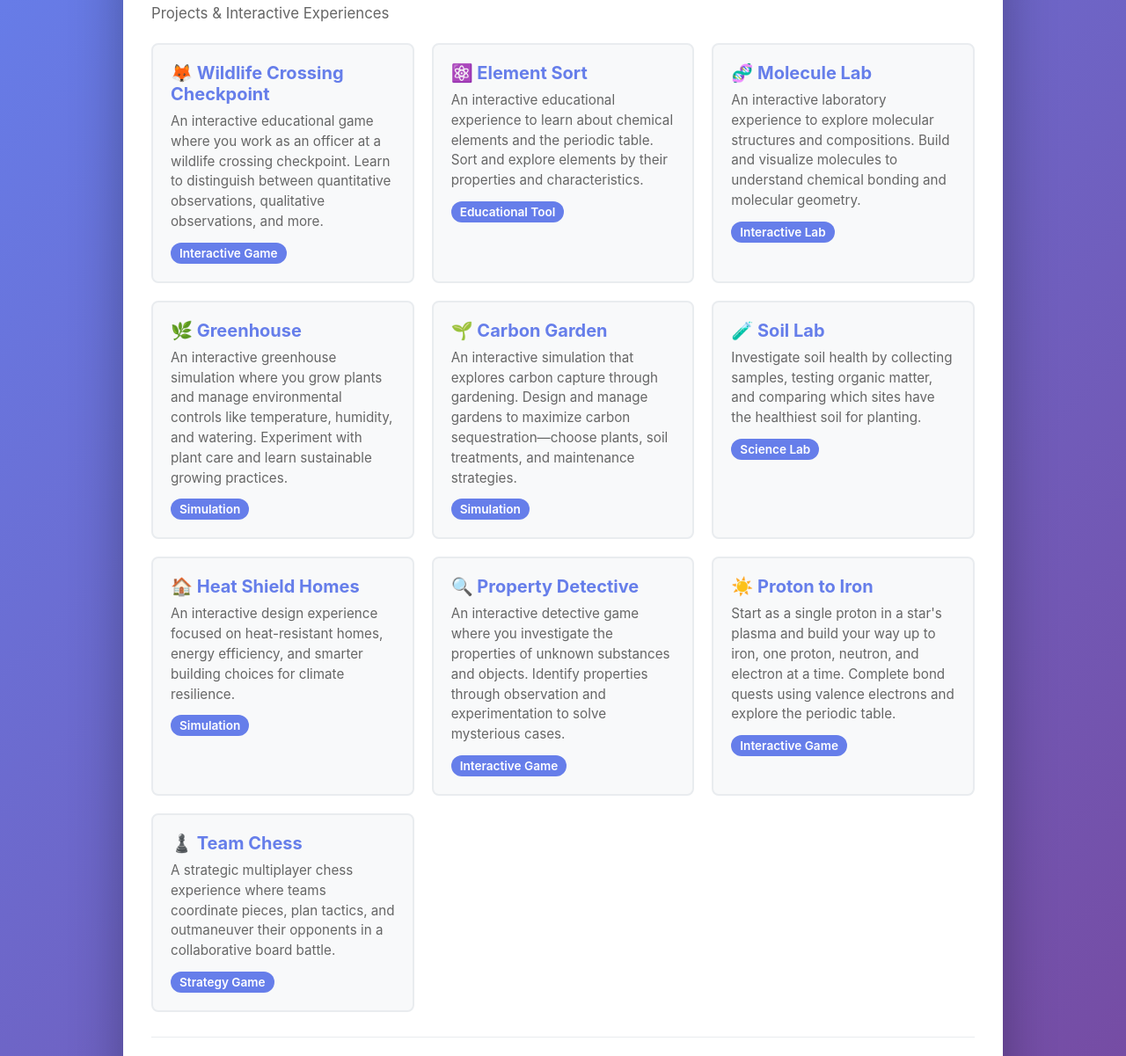
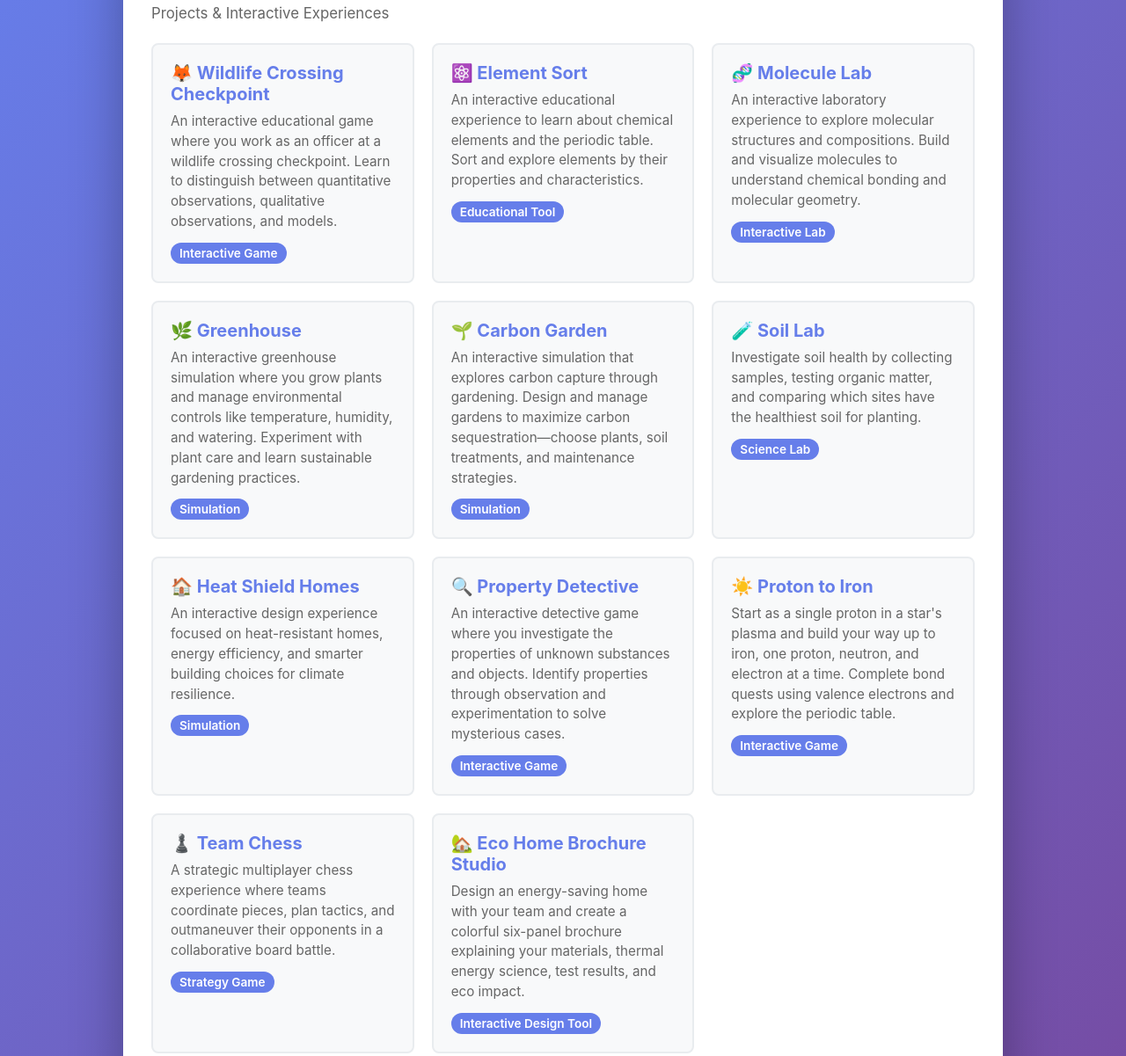
Before and after one commit to ZiadATAhmed/ZiadATAhmed.github.io, a plain HTML site: page index.html in a window 1280 px wide. Shown: the part 98-1299 px from the top of the page at 88% size. Drawn offline with Linux system fonts and the light colour scheme.

Commit message:
Add Eco Home Brochure Studio to portfolio homepage

```diff
--- a/index.html
+++ b/index.html
@@ -113,7 +113,7 @@
     <div class="projects">
       <a href="checkpoint_game.html" class="project-card" target="_blank" rel="noopener noreferrer">
         <h2>🦊 Wildlife Crossing Checkpoint</h2>
-        <p>An interactive educational game where you work as an officer at a wildlife crossing checkpoint. Learn to distinguish between quantitative observations, qualitative observations, and more.</p>
+        <p>An interactive educational game where you work as an officer at a wildlife crossing checkpoint. Learn to distinguish between quantitative observations, qualitative observations, and models.</p>
         <span class="badge">Interactive Game</span>
       </a>
 
@@ -131,7 +131,7 @@
 
       <a href="greenhouse_valley.html" class="project-card" target="_blank" rel="noopener noreferrer">
         <h2>🌿 Greenhouse</h2>
-        <p>An interactive greenhouse simulation where you grow plants and manage environmental controls like temperature, humidity, and watering. Experiment with plant care and learn sustainable growing practices.</p>
+        <p>An interactive greenhouse simulation where you grow plants and manage environmental controls like temperature, humidity, and watering. Experiment with plant care and learn sustainable gardening practices.</p>
         <span class="badge">Simulation</span>
       </a>
 
@@ -170,6 +170,12 @@
         <p>A strategic multiplayer chess experience where teams coordinate pieces, plan tactics, and outmaneuver their opponents in a collaborative board battle.</p>
         <span class="badge">Strategy Game</span>
       </a>
+
+      <a href="prochure_house.html" class="project-card" target="_blank" rel="noopener noreferrer">
+        <h2>🏡 Eco Home Brochure Studio</h2>
+        <p>Design an energy-saving home with your team and create a colorful six-panel brochure explaining your materials, thermal energy science, test results, and eco impact.</p>
+        <span class="badge">Interactive Design Tool</span>
+      </a>
     </div>
 
     <footer>
```
